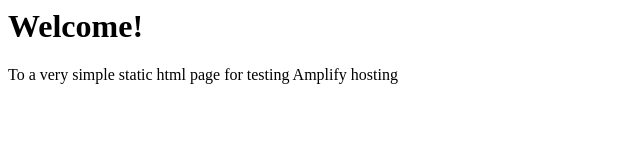
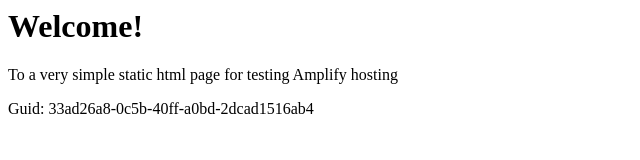
Before and after one commit to aws-aemilia-icn/Github-PR-Commit-Integration-Test-DoNotTouch-GithubWebhookPreviewCanaryTest-v1-prod-ap-northeast-2, a website: page src/index.html in a window 1280 px wide. Shown: the whole page, without its empty margins (0-640 px from the left). Drawn offline with Linux system fonts and the light colour scheme.

Commit message:
commit from integ tests

```diff
--- a/src/index.html
+++ b/src/index.html
@@ -1,3 +1,5 @@
+
+
 <html lang="en">
 
 <head>
@@ -10,6 +12,6 @@
 <body>
     <h1>Welcome!</h1>
     <p>To a very simple static html page for testing Amplify hosting</p>
-</body>
+    <p>Guid: 33ad26a8-0c5b-40ff-a0bd-2dcad1516ab4</p></body>
 
 </html>
```
